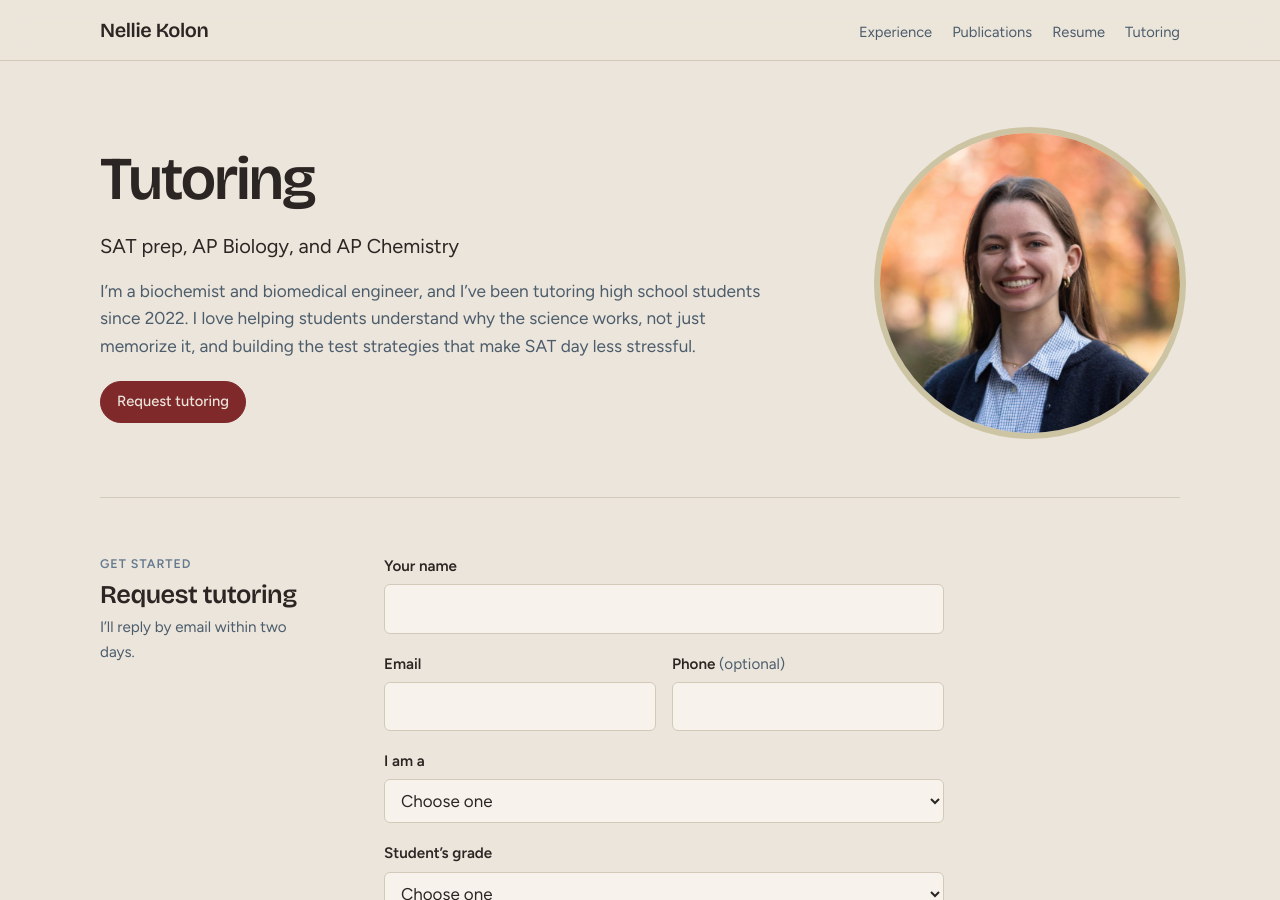
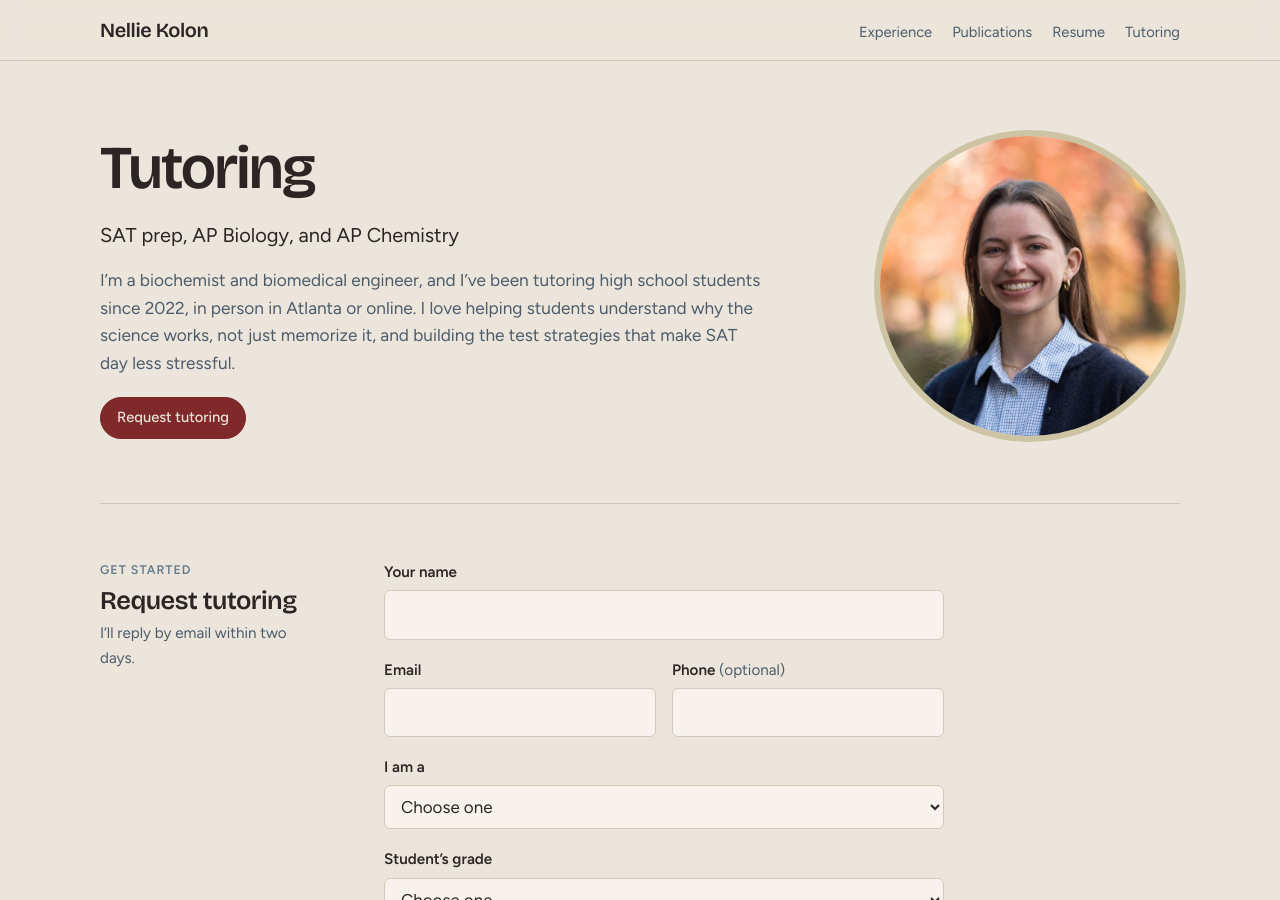
Before and after one commit to nelliekolon/nelliekolon.github.io, a Jekyll site: the page built from tutoring.md, in a window 1280 px wide and 900 px high. Built offline with Jekyll 4.4.1, drawn with Linux system fonts in a browser that asks for light colours.

Commit message:
Publish tutoring page at /tutoring with request form
Co-Authored-By: Claude Opus 5.5 <noreply@anthropic.com>
Claude-Session: https://claude.ai/code/session_01HFMymAmWcw7GchssUrMz1g

```diff
--- a/_layouts/base.html
+++ b/_layouts/base.html
@@ -42,7 +42,7 @@
         <a href="/#deleon">Experience</a>
         <a href="/#publications">Publications</a>
         <a href="/NellieKolon_resume.pdf">Resume</a>
-        <a href="/tutoring/">Tutoring</a>
+        <a href="/tutoring">Tutoring</a>
       </nav>
     </div>
   </header>
--- a/tutoring.md
+++ b/tutoring.md
@@ -3,14 +3,13 @@ layout: base
 title: Tutoring · Nellie Kolon
 description: SAT prep, AP Biology, and AP Chemistry tutoring with Nellie Kolon, in person in Atlanta or online.
 image: /assets/media/headshot.jpg
-permalink: /tutoring/
 ---
 
 <section class="intro">
   <div class="intro-text">
     <h1>Tutoring</h1>
     <p class="role">SAT prep, AP Biology, and AP Chemistry</p>
-    <p class="lede">I’m a biochemist and biomedical engineer, and I’ve been tutoring high school students since 2022. I love helping students understand why the science works, not just memorize it, and building the test strategies that make SAT day less stressful.</p>
+    <p class="lede">I’m a biochemist and biomedical engineer, and I’ve been tutoring high school students since 2022, in person in Atlanta or online. I love helping students understand why the science works, not just memorize it, and building the test strategies that make SAT day less stressful.</p>
     <div class="links">
       <a class="button primary" href="#request">Request tutoring</a>
     </div>
```
